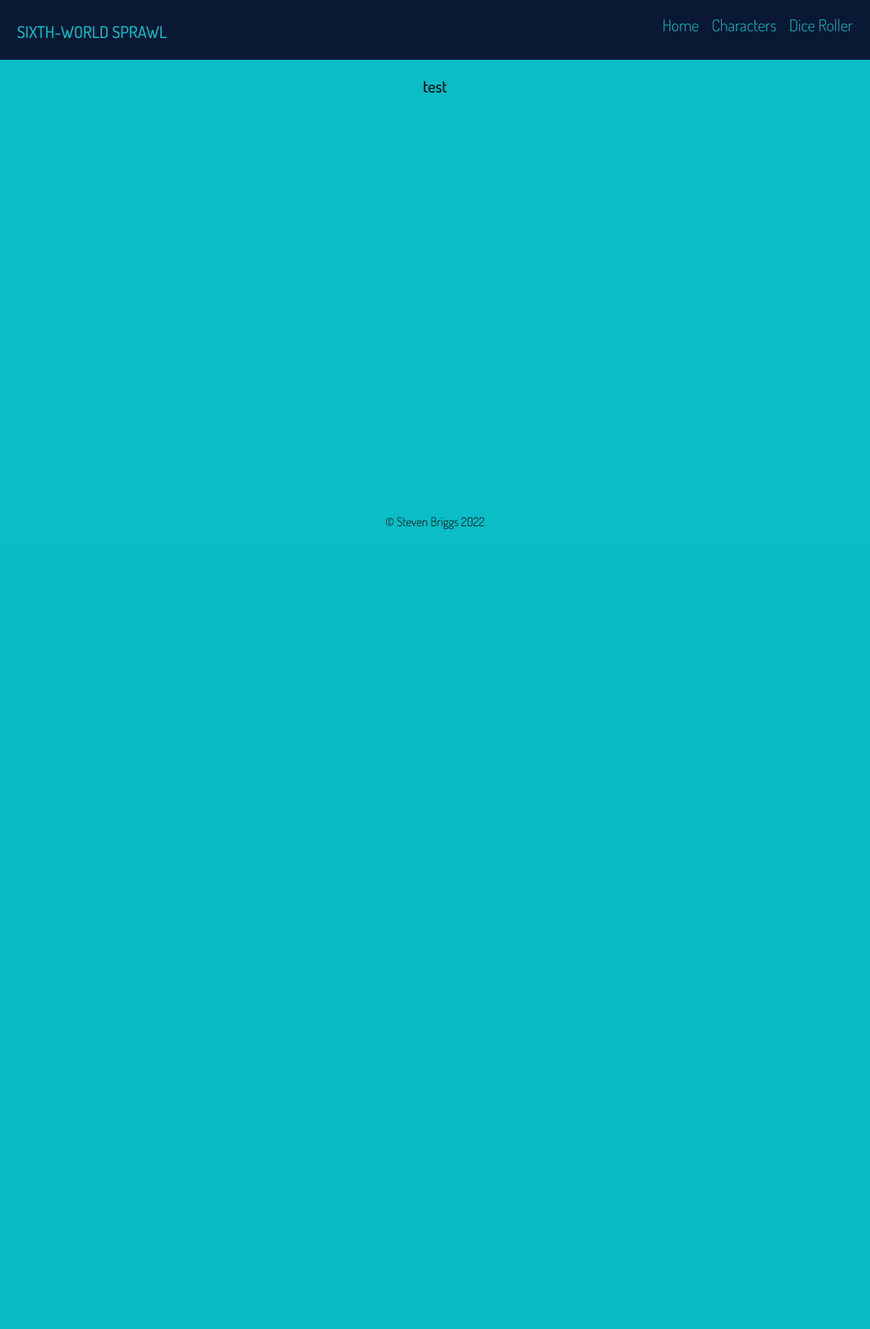
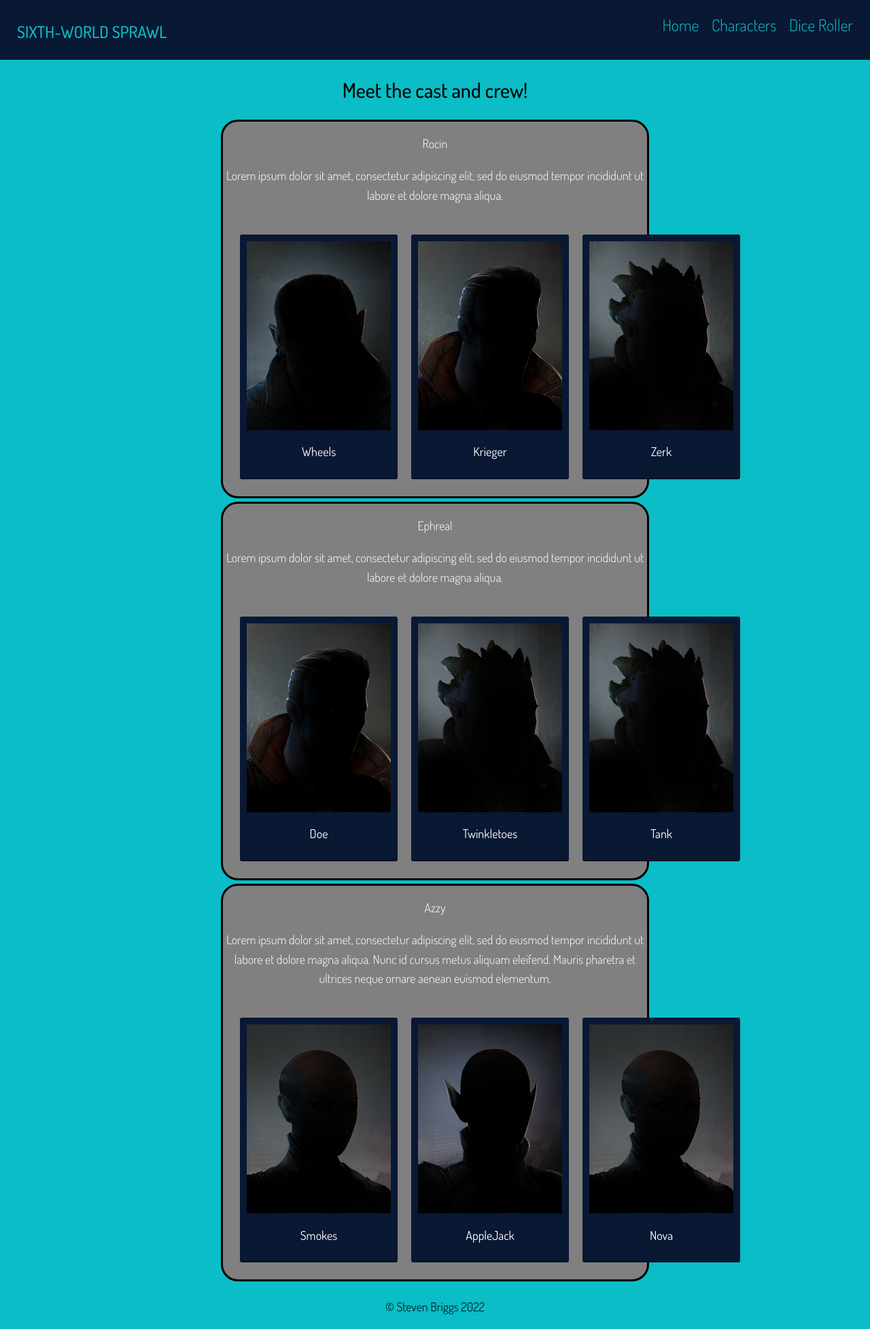
Before and after one commit to RocinRykor/SixthWorldSprawlWebsite, a Flask app: page /characters in a window 1280 px wide. Shown: the whole page at 68% size. Before the commit the page ends 779 px from the top, so only its background shows below. Run offline with Flask 2, Linux system fonts and the light colour scheme; parts of the project's set-up code (start-up, migrations or seed data) failed here and were passed over; some libraries are stand-ins or nearby versions.

Commit message:
building player character list

```diff
--- a/sixthworldsprawl/static/css/styles.css
+++ b/sixthworldsprawl/static/css/styles.css
@@ -107,9 +107,9 @@ a:hover {
 }
 
 .navlink:hover {
-  border-top: 2px solid var(--primary-accent);
-  color: var(--light);
-  background: none;
+    border-top: 2px solid var(--primary-accent);
+    color: var(--light);
+    background: none;
 }
 
 /* 11 || Misc. */
@@ -300,3 +300,38 @@ a:hover {
         font-size: 22px;
     }
 }
+
+.main-character-list {
+    text-align: center;
+    width: 50%;
+    margin: auto;
+}
+
+.character-list-item__player-block {
+    background-color: gray;
+
+    border: 3px solid black;
+    border-radius: 25px;
+    color: white;
+
+    margin: 5px;
+
+    text-align: Center;
+    text-decoration: none;
+    display: inline-box;
+}
+
+.player-block__character-card-list {
+    padding: 25px;
+    border-radius: 25px;
+    text-decoration: none;
+    text-align: center;
+    display: grid;
+    grid-template-columns: 1fr 1fr 1fr;
+    grid-gap: 20px;
+    padding: 0px 25px 0px 25px;
+
+    padding: 25px;
+
+    text-align: center;
+}
--- a/sixthworldsprawl/templates/characters.html
+++ b/sixthworldsprawl/templates/characters.html
@@ -1,6 +1,96 @@
 <!DOCTYPE html>
 {% extends "partials/base.html" %} {% block main %}
 
-<h2>test</h2>
+<h1>Meet the cast and crew!</h1>
+
+<div class="main-character-list">
+    <div class="character-list-item__player-block">
+        <p class="player-block__title">Rocin</p>
+        <p class="player-block__description">
+            Lorem ipsum dolor sit amet, consectetur adipiscing elit, sed do
+            eiusmod tempor incididunt ut labore et dolore magna aliqua.
+        </p>
+        <div class="player-block__character-card-list">
+            <div class="character-card">
+                <button class="character-card__button">
+                    <img src="../static/img/portraits/dwarf_male.png" alt="" />
+                    <p class="character-card__title">Wheels</p>
+                </button>
+            </div>
+            <div class="character-card">
+                <button class="character-card__button">
+                    <img src="../static/img/portraits/human_male.png" alt="" />
+                    <p class="character-card__title">Krieger</p>
+                </button>
+            </div>
+            <div class="character-card">
+                <button class="character-card__button">
+                    <img src="../static/img/portraits/troll_male.png" alt="" />
+                    <p class="character-card__title">Zerk</p>
+                </button>
+            </div>
+        </div>
+    </div>
+    <div class="character-list-item__player-block">
+        <p class="player-block__title">Ephreal</p>
+        <p class="player-block__description">
+            Lorem ipsum dolor sit amet, consectetur adipiscing elit, sed do
+            eiusmod tempor incididunt ut labore et dolore magna aliqua.
+        </p>
+        <div class="player-block__character-card-list">
+            <div class="character-card">
+                <button class="character-card__button">
+                    <img src="../static/img/portraits/human_male.png" alt="" />
+                    <p class="character-card__title">Doe</p>
+                </button>
+            </div>
+            <div class="character-card">
+                <button class="character-card__button">
+                    <img src="../static/img/portraits/troll_male.png" alt="" />
+                    <p class="character-card__title">Twinkletoes</p>
+                </button>
+            </div>
+            <div class="character-card">
+                <button class="character-card__button">
+                    <img src="../static/img/portraits/troll_male.png" alt="" />
+                    <p class="character-card__title">Tank</p>
+                </button>
+            </div>
+        </div>
+    </div>
+    <div class="character-list-item__player-block">
+        <p class="player-block__title">Azzy</p>
+        <p class="player-block__description">
+            Lorem ipsum dolor sit amet, consectetur adipiscing elit, sed do
+            eiusmod tempor incididunt ut labore et dolore magna aliqua. Nunc id
+            cursus metus aliquam eleifend. Mauris pharetra et ultrices neque
+            ornare aenean euismod elementum.
+        </p>
+        <div class="player-block__character-card-list">
+            <div class="character-card">
+                <button class="character-card__button">
+                    <img
+                        src="../static/img/portraits/human_female.png"
+                        alt="" />
+                    <p class="character-card__title">Smokes</p>
+                </button>
+            </div>
+            <div class="character-card">
+                <button class="character-card__button">
+                    <img src="../static/img/portraits/elf_female.png" alt="" />
+                    <p class="character-card__title">AppleJack</p>
+                </button>
+            </div>
+            <div class="character-card">
+                <button class="character-card__button">
+                    <img
+                        src="../static/img/portraits/human_female.png"
+                        alt="" />
+                    <p class="character-card__title">Nova</p>
+                </button>
+            </div>
+        </div>
+    </div>
+</div>
 
 {% endblock %}
```
Also changed, not shown: sixthworldsprawl/static/img/portraits/elf_femaile.png (deleted).
